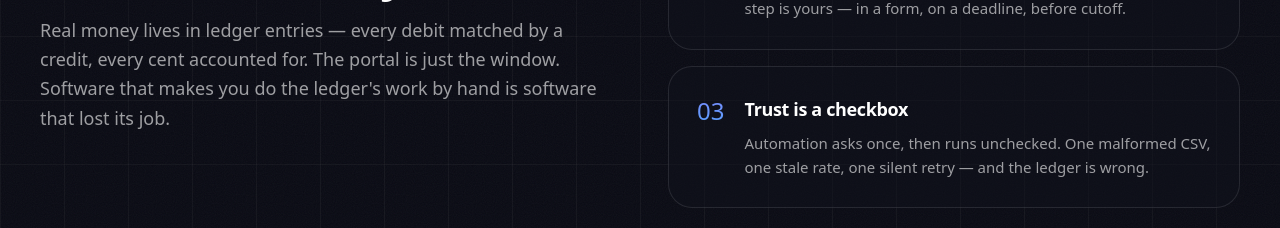
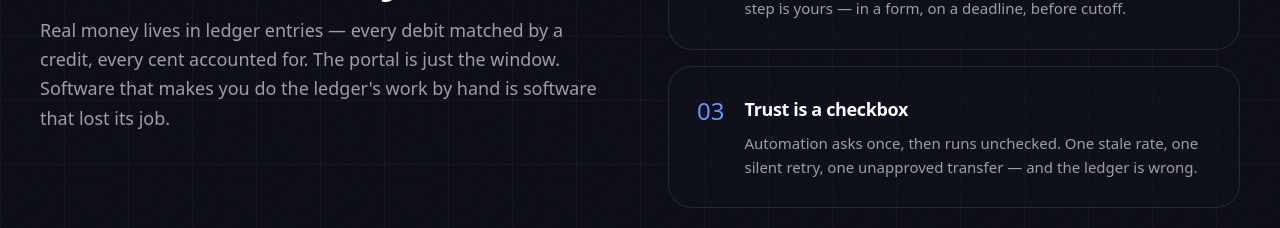
Before and after one commit to donyelqt/reagentic-banking-agent, a React (Vite) app in the folder frontend/: page / in a window 1280 px wide. Shown: the part 1180-1408 px from the top of the page. Built offline with nearby package versions, Linux system fonts and the light colour scheme; no server answers; a web font is replaced by a local one.

Commit message:
fix: drop CSV reference from landing problem copy
The CSV-as-core-mechanism direction was rejected; the bank analyzes
its own ledger. Replace the malformed-CSV example with the real
threat model (unapproved transfers) to keep landing copy truthful.

```diff
--- a/frontend/src/components/landing/Problem.tsx
+++ b/frontend/src/components/landing/Problem.tsx
@@ -15,7 +15,7 @@ const pains = [
   {
     n: '03',
     title: 'Trust is a checkbox',
-    body: 'Automation asks once, then runs unchecked. One malformed CSV, one stale rate, one silent retry — and the ledger is wrong.'
+    body: 'Automation asks once, then runs unchecked. One stale rate, one silent retry, one unapproved transfer — and the ledger is wrong.'
   }
 ]
 
```
